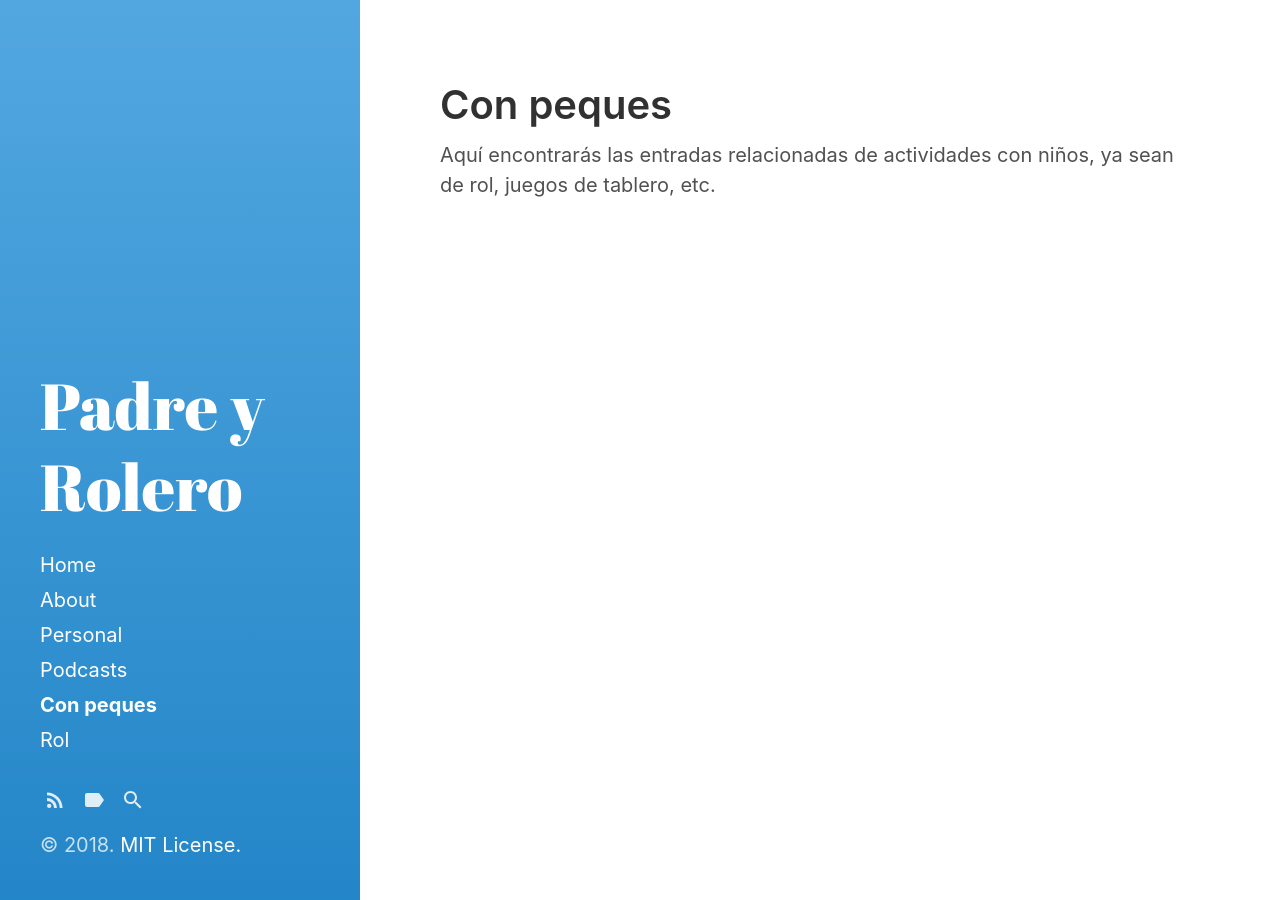
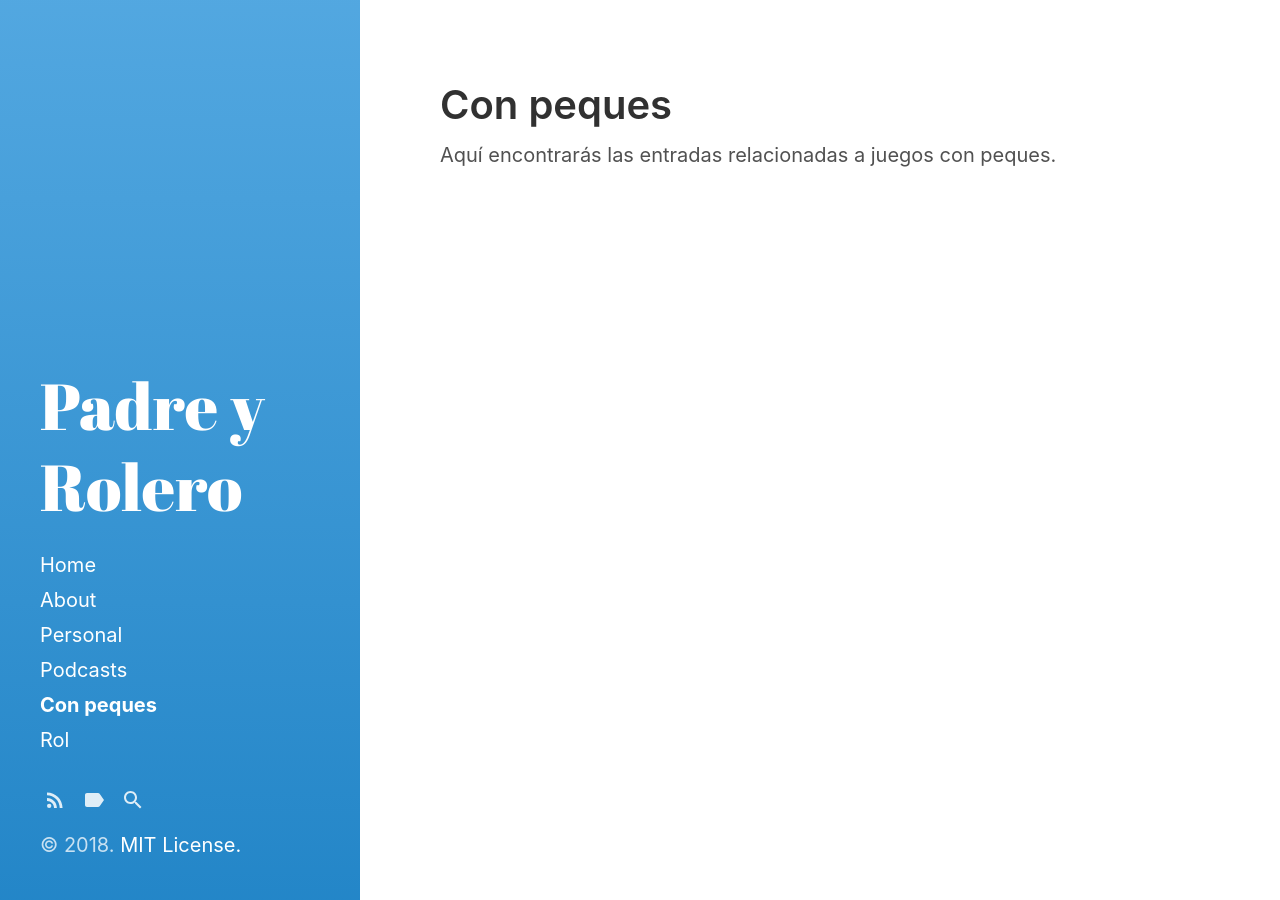
Before and after one commit to padreyrolero/padreyrolero, a Jekyll site: the page built from category/peques.md, in a window 1280 px wide. Built offline with Jekyll 4.4.1, drawn with Linux system fonts in a browser that asks for light colours.

Commit message:
categoriapeques10

```diff
--- a/category/peques.md
+++ b/category/peques.md
@@ -3,4 +3,4 @@ layout: category
 title: Con peques
 ---
 
-Aquí encontrarás las entradas relacionadas de actividades con niños, ya sean de rol, juegos de tablero, etc.
+Aquí encontrarás las entradas relacionadas a juegos con peques.
```
Also changed, not shown: category/.#peques.md (deleted, +0 -1 lines).
